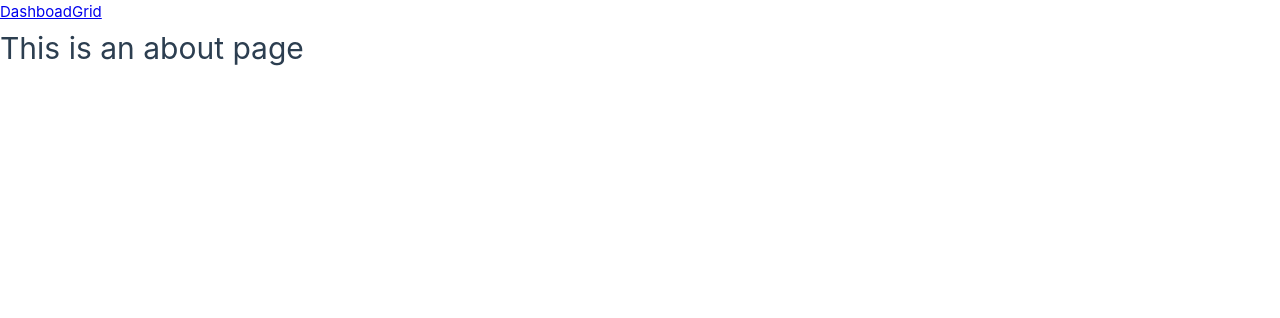
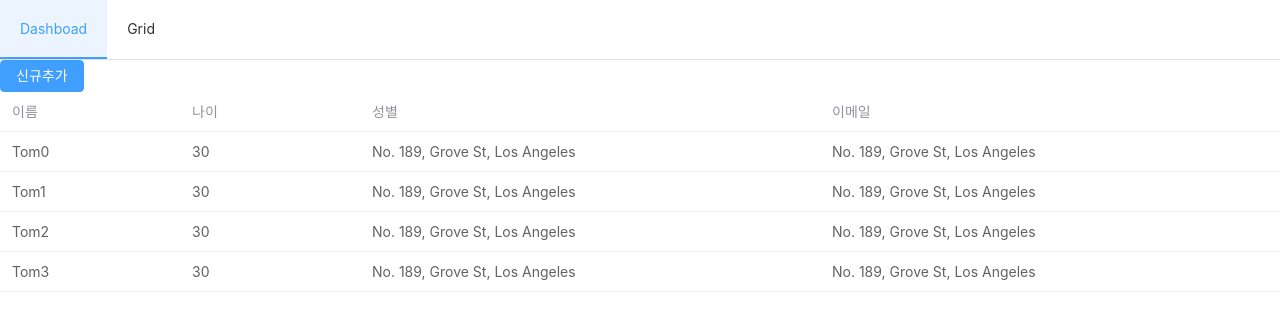
Before and after one commit to jkkim0137/vue3-project, a Vue app: page /grid in a window 1280 px wide. Shown: the top 318 px of the page. Built offline with nearby package versions, Linux system fonts and the light colour scheme.

Commit message:
그리드 > 목록, 신규추가 상세 작업중

```diff
--- a/src/App.vue
+++ b/src/App.vue
@@ -1,10 +1,10 @@
 <template>
   <header>
     <div class="wrapper">
-      <nav>
-        <RouterLink to="/">Dashboad</RouterLink>
-        <RouterLink to="/about">Grid</RouterLink>
-      </nav>
+      <el-menu :default-active="activeIndex" class="el-menu-demo" mode="horizontal">
+        <el-menu-item index="1"><RouterLink to="/">Dashboad</RouterLink></el-menu-item>
+        <el-menu-item index="2"><RouterLink to="/grid">Grid</RouterLink></el-menu-item>
+      </el-menu>
     </div>
   </header>
 
@@ -12,7 +12,10 @@
 </template>
 
 <script setup>
+import { ref } from 'vue'
 import { RouterLink, RouterView } from 'vue-router'
+
+const activeIndex = ref('1')
 </script>
 
 <style scoped></style>
--- a/src/assets/main.css
+++ b/src/assets/main.css
@@ -1 +1,5 @@
 @import './base.css';
+
+a {
+  text-decoration: none;
+}
--- a/src/router/index.js
+++ b/src/router/index.js
@@ -12,7 +12,7 @@ const router = createRouter({
     {
       path: '/grid',
       name: 'grid',
-      component: () => import('../views/GridView.vue')
+      component: () => import('../views/Grid/GridView.vue')
     }
   ]
 })
--- /dev/null
+++ b/src/views/Grid/GridDetailView.vue
@@ -0,0 +1,61 @@
+<template>
+  {{ props.mode }}
+  {{ props.detailData.name }}
+  {{ props.detailData.age }}
+  {{ props.detailData.gender }}
+  {{ props.detailData.email }}
+  <el-form :model="form" label-width="120px">
+    <el-form-item label="이름">
+      <el-input v-model="form.name" />
+    </el-form-item>
+    <el-form-item label="나이">
+      <el-input v-model="form.age" />
+    </el-form-item>
+    <el-form-item label="성별">
+      <el-select v-model="form.gender" placeholder="선택하세요">
+        <el-option label="남" value="male" />
+        <el-option label="여" value="female" />
+      </el-select>
+    </el-form-item>
+    <el-form-item label="이메일">
+      <el-input v-model="form.email" />
+    </el-form-item>
+    <el-form-item>
+      <el-button type="primary" @click="onSubmit">Create</el-button>
+      <el-button @click="goToList">Cancel</el-button>
+    </el-form-item>
+  </el-form>
+</template>
+<script setup>
+import { ref, reactive, defineProps, defineEmits } from 'vue'
+
+const props = defineProps({
+  mode: {
+    type: String,
+    default: () => 'list'
+  },
+  detailData: {
+    type: Object,
+    default: () => {}
+  }
+})
+
+const emit = defineEmits('goToList')
+
+const form = reactive({
+  name: '',
+  age: '',
+  gender: '',
+  email: ''
+})
+
+const onSubmit = () => {
+  console.log('submit!')
+}
+
+const goToList = () => {
+  emit('goToList')
+  console.log('cancel')
+}
+</script>
+<style></style>
--- /dev/null
+++ b/src/views/Grid/GridListView.vue
@@ -0,0 +1,47 @@
+<template>
+  <el-table :data="tableData" style="width: 100%" @cell-click="detailViewHandler">
+    <el-table-column prop="name" label="이름" width="180" />
+    <el-table-column prop="age" label="나이" width="180" />
+    <el-table-column prop="gender" label="성별" />
+    <el-table-column prop="email" label="이메일" />
+  </el-table>
+</template>
+<script setup>
+import { ref, defineEmits } from 'vue'
+
+const tableData = [
+  {
+    name: 'Tom0',
+    age: '30',
+    gender: 'No. 189, Grove St, Los Angeles',
+    email: 'No. 189, Grove St, Los Angeles'
+  },
+  {
+    name: 'Tom1',
+    age: '30',
+    gender: 'No. 189, Grove St, Los Angeles',
+    email: 'No. 189, Grove St, Los Angeles'
+  },
+  {
+    name: 'Tom2',
+    age: '30',
+    gender: 'No. 189, Grove St, Los Angeles',
+    email: 'No. 189, Grove St, Los Angeles'
+  },
+  {
+    name: 'Tom3',
+    age: '30',
+    gender: 'No. 189, Grove St, Los Angeles',
+    email: 'No. 189, Grove St, Los Angeles'
+  }
+]
+const emit = defineEmits('detailViewHandler')
+
+const detailViewHandler = (data) => {
+  emit('detailViewHandler', data)
+  console.log('크릭?')
+  // console.log(data)
+  // console.log(column)
+}
+</script>
+<style></style>
--- /dev/null
+++ b/src/views/Grid/GridView.vue
@@ -0,0 +1,47 @@
+<template>
+  <!-- list -->
+  <div v-if="isMode('list')">
+    <el-button type="primary" @click="onClickAddUser">신규추가</el-button>
+    <GridListView @detailViewHandler="detailViewHandler"></GridListView>
+  </div>
+  <!-- //list -->
+
+  <!-- detail -->
+  <div v-else>
+    <el-button plian @click="goToList">이전으로</el-button>
+    <GridDetailView :detailData="detailData" :mode="mode" @goToList="goToList"></GridDetailView>
+  </div>
+</template>
+<script setup>
+import { ref } from 'vue'
+import GridListView from './GridListView.vue'
+import GridDetailView from './GridDetailView.vue'
+
+const detailData = ref({})
+const mode = ref('list')
+
+const isMode = (modeName) => {
+  console.log(modeName)
+  return mode.value === modeName
+}
+
+const setMode = (newMode) => {
+  mode.value = newMode
+}
+
+const detailViewHandler = (data) => {
+  detailData.value = data
+  setMode('detail')
+}
+
+const onClickAddUser = () => {
+  console.log('유저 추가 ')
+  setMode('create')
+}
+
+const goToList = () => {
+  console.log('이전으로')
+  setMode('list')
+}
+</script>
+<style></style>
--- a/src/views/GridView.vue
+++ /dev/null
@@ -1,7 +0,0 @@
-<template>
-  <div class="about">
-    <h1>This is an about page</h1>
-  </div>
-</template>
-
-<style></style>
```
